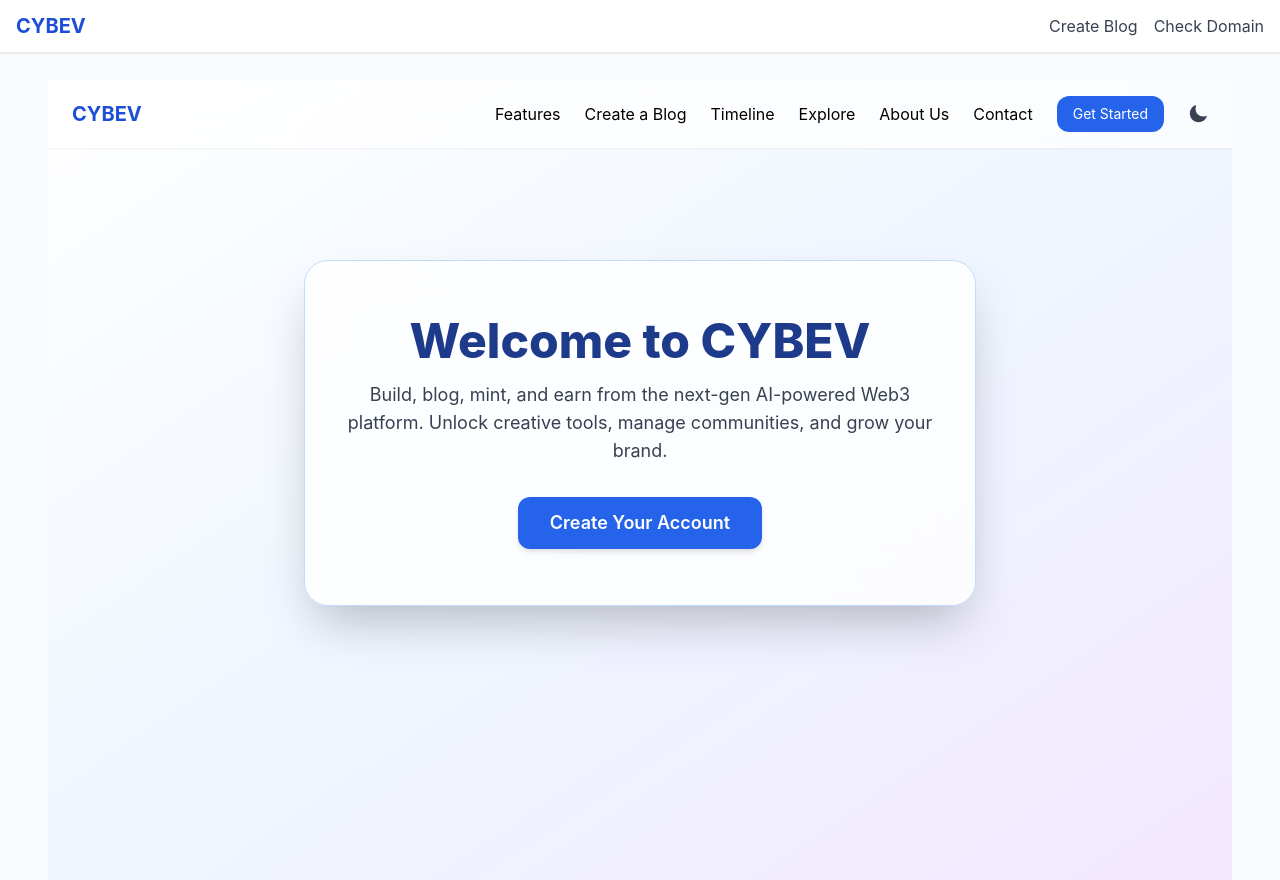
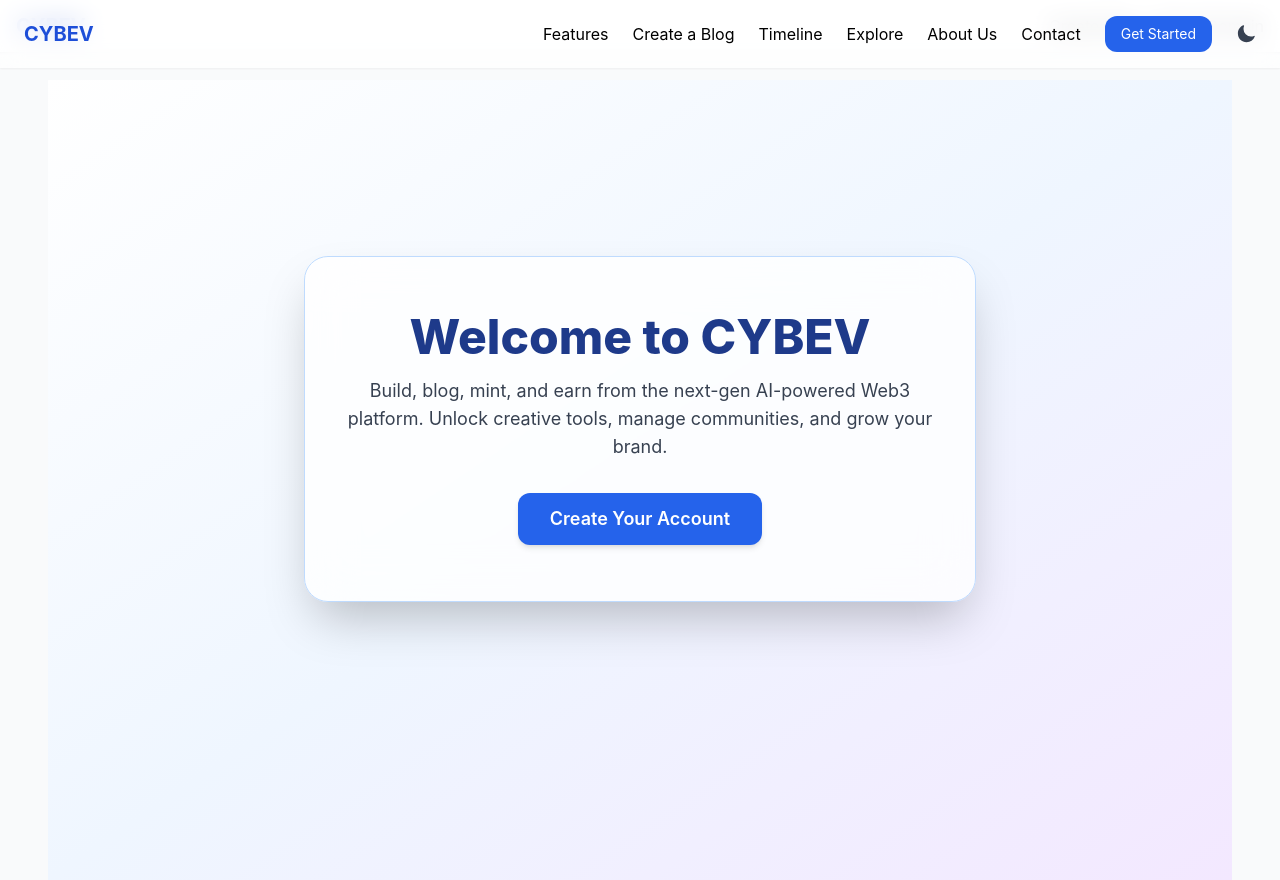
Before and after one commit to cybev1/cybev-frontend, a Next.js app: page / in a window 1280 px wide. Built offline with nearby package versions, Linux system fonts and the light colour scheme.

Commit message:
Add files via upload

```diff
--- a/pages/index.jsx
+++ b/pages/index.jsx
@@ -38,7 +38,8 @@ export default function Home() {
     <>
       <SeoHead />
       <div className="min-h-screen bg-gradient-to-br from-white via-blue-50 to-purple-100 dark:from-gray-900 dark:via-gray-800 dark:to-black transition duration-500 overflow-hidden">
-        <nav className="w-full flex justify-between items-center px-6 py-4 shadow-sm backdrop-blur-md bg-white/70 dark:bg-black/70 relative z-50">
+
+<nav className="w-full fixed top-0 left-0 z-50 flex justify-between items-center px-6 py-4 shadow-sm backdrop-blur-md bg-white/70 dark:bg-black/70">
           <div className="text-xl font-bold text-blue-700 dark:text-white">CYBEV</div>
 
           <div className="md:flex hidden items-center gap-6">
@@ -76,7 +77,7 @@ export default function Home() {
           )}
         </nav>
 
-        <div className="flex flex-col justify-center items-center text-center px-6 py-28 space-y-8">
+        <div className="flex flex-col justify-center items-center text-center px-6 pt-44 pb-28 space-y-8">
           <motion.div
             initial={{ opacity: 0, y: -40 }}
             animate={{ opacity: 1, y: 0 }}
```
